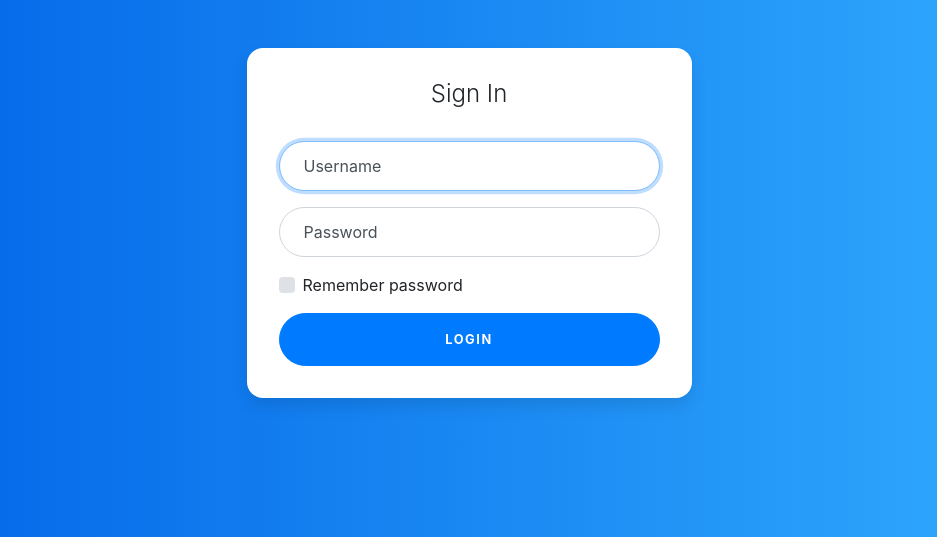
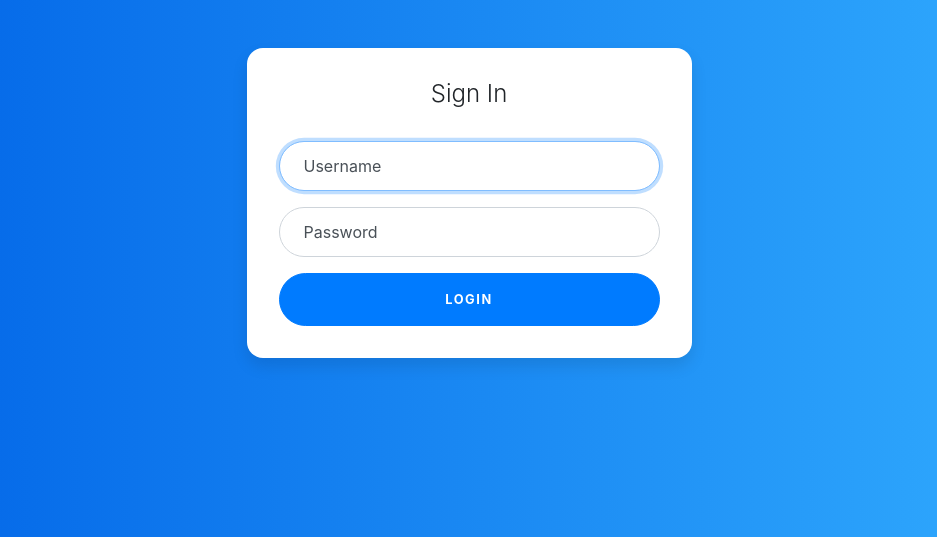
Before and after one commit to abhishek-dagar/Attendance-calcwebsite, a Django app: page / in a window 1280 px wide. Shown: the top 537 px of the page, without its empty margins (171-1108 px from the left). Run offline with Django 3.2, Linux system fonts and the light colour scheme; some libraries are stand-ins or nearby versions.

Commit message:
Update index.html

```diff
--- a/templates/attendui/index.html
+++ b/templates/attendui/index.html
@@ -163,11 +163,6 @@
                                 <input type="password" id="inputPassword" name="Password" class="form-control" placeholder="Password" required>
                                 <label for="inputPassword">Password</label>
                             </div>
-
-                            <div class="custom-control custom-checkbox mb-3">
-                                <input type="checkbox" class="custom-control-input" id="customCheck1">
-                                <label class="custom-control-label" for="customCheck1">Remember password</label>
-                            </div>
                             <button class="btn btn-lg btn-primary btn-block text-uppercase" type="submit">Login</button>
                         </form>
                     </div>
```
